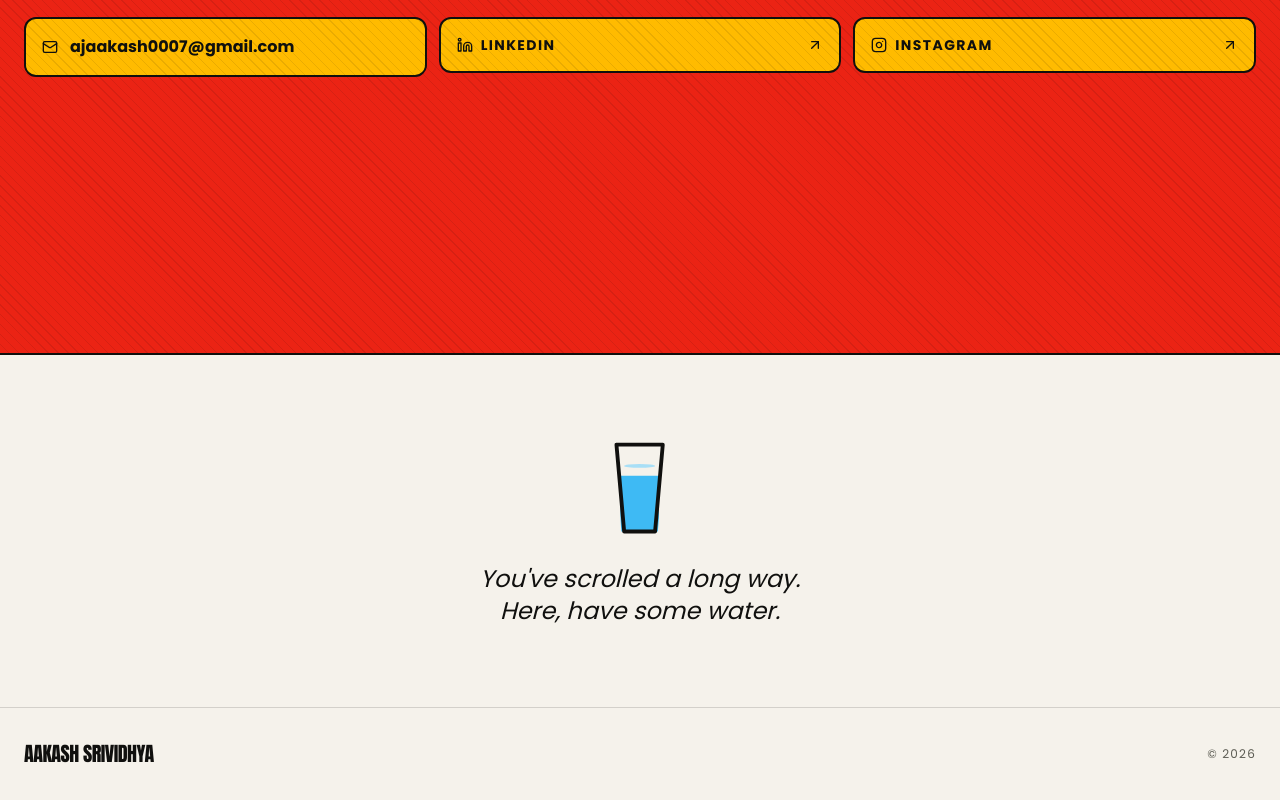
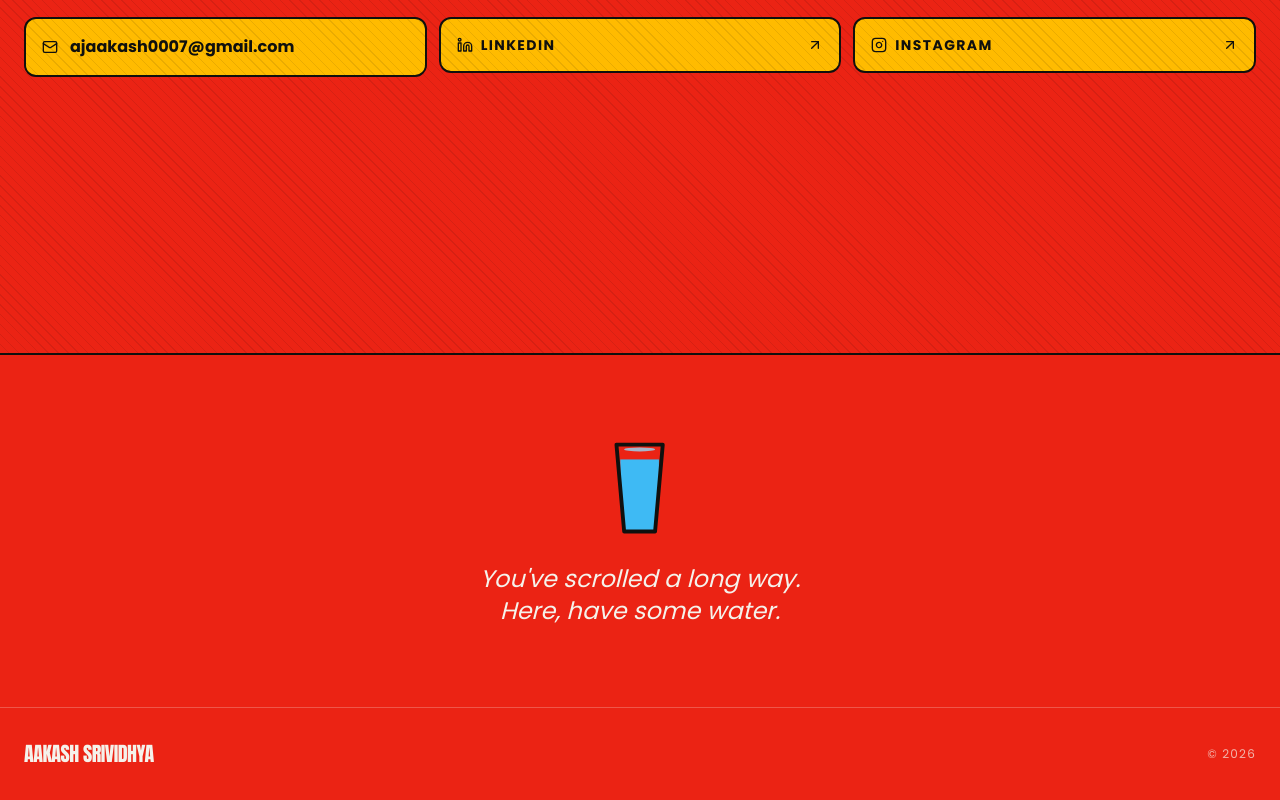
Before and after one commit to ajaakashhh/aj, a Next.js app: page / in a window 1280 px wide. Shown: the part 7807-8607 px from the top of the page. Built offline with nearby package versions, Linux system fonts and the light colour scheme.

Commit message:
Switch footer to red background, fill glass closer to the brim
Footer now uses bg-signal/text-paper matching the Contact section's
red treatment. Water glass fills to ~93% instead of ~76%.

```diff
--- a/components/sections/footer.tsx
+++ b/components/sections/footer.tsx
@@ -2,21 +2,21 @@ import { WaterGlass } from "@/components/water-glass";
 
 export function Footer() {
   return (
-    <footer className="relative z-[110] border-t-2 border-ink bg-paper">
+    <footer className="relative z-[110] border-t-2 border-ink bg-signal text-paper">
       <div className="container flex flex-col items-center gap-4 py-14 text-center sm:py-20">
         <WaterGlass className="h-24 w-auto sm:h-28" />
-        <p className="font-serif text-xl italic leading-snug text-ink sm:text-2xl">
+        <p className="font-serif text-xl italic leading-snug sm:text-2xl">
           You&apos;ve scrolled a long way.
           <br />
           Here, have some water.
         </p>
       </div>
 
-      <div className="container flex flex-col gap-4 border-t border-ink/15 py-8 sm:flex-row sm:items-center sm:justify-between">
+      <div className="container flex flex-col gap-4 border-t border-paper/25 py-8 sm:flex-row sm:items-center sm:justify-between">
         <p className="font-display text-xl uppercase tracking-tight">
           Aakash Srividhya
         </p>
-        <p className="font-sans text-xs uppercase tracking-widest text-muted-foreground">
+        <p className="font-sans text-xs uppercase tracking-widest text-paper/70">
           © {new Date().getFullYear()}
         </p>
       </div>
--- a/components/water-glass.tsx
+++ b/components/water-glass.tsx
@@ -3,7 +3,7 @@
 import { motion } from "framer-motion";
 
 const GLASS_PATH = "M16 10 L64 10 L56 100 L24 100 Z";
-const FILL_SURFACE_Y = 32;
+const FILL_SURFACE_Y = 15;
 
 export function WaterGlass({ className = "" }: { className?: string }) {
   return (
```
